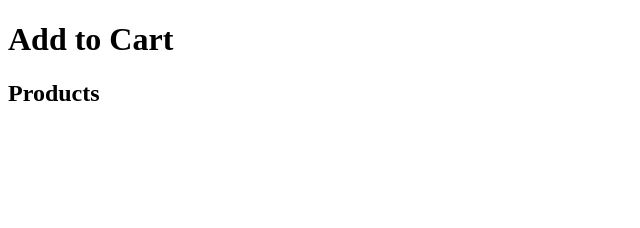
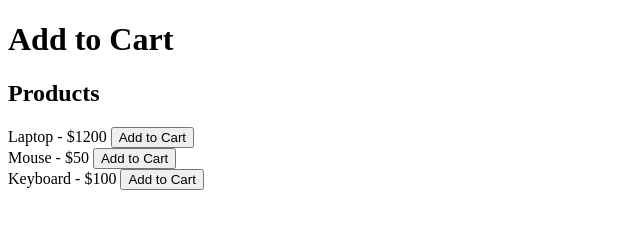
Before and after one commit to Hirwa-Kapya-Rene/Shopping-cart, a plain HTML site: page index.html in a window 1280 px wide. Shown: the whole page, without its empty margins (0-640 px from the left). Drawn offline with Linux system fonts and the light colour scheme.

Commit message:
created div with class products

```diff
--- a/index.html
+++ b/index.html
@@ -9,6 +9,20 @@
   <h1>Add to Cart</h1>
   <div class="container">
     <h2>Products</h2>
+    <div id="product-list">
+      <div class="product">
+          <span>Laptop - $1200</span>
+          <button class="btn" onclick="addToCart(1, 'Laptop', 1200, 1)">Add to Cart</button>
+      </div>
+      <div class="product">
+          <span>Mouse - $50</span>
+          <button class="btn" onclick="addToCart(2, 'Mouse', 50, 1)">Add to Cart</button>
+      </div>
+      <div class="product">
+          <span>Keyboard - $100</span>
+          <button class="btn" onclick="addToCart(3, 'Keyboard', 100, 1)">Add to Cart</button>
+      </div>
+  </div>
 
   </div>
 </body>
```
